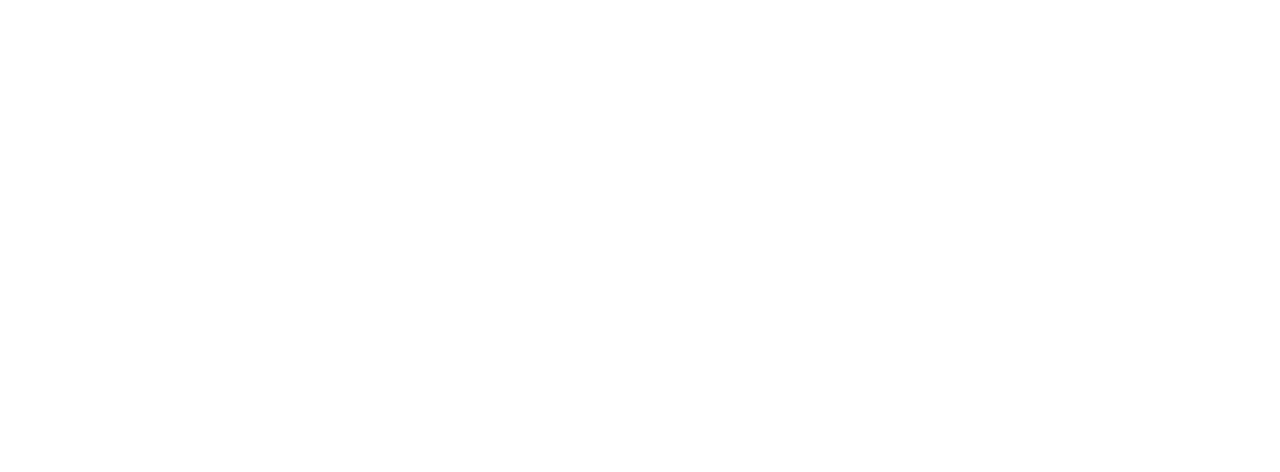
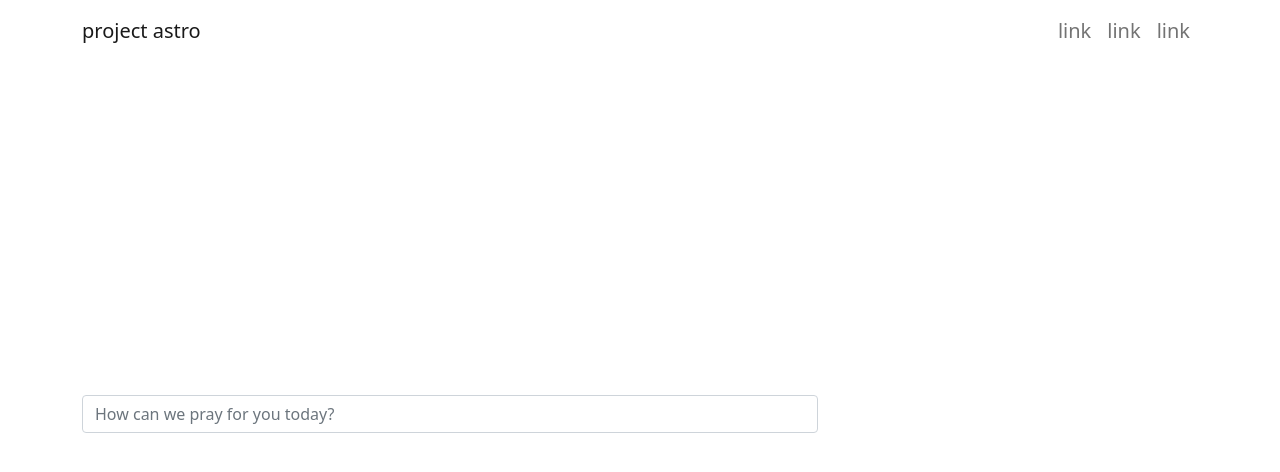
Before and after one commit to dylanfox5/project-astro, a React (Create React App) app: page / in a window 1280 px wide. Shown: the top 472 px of the page. Built offline with nearby package versions, Linux system fonts and the light colour scheme.

Commit message:
add navbar

```diff
--- a/package.json
+++ b/package.json
@@ -3,10 +3,14 @@
   "version": "0.1.0",
   "private": true,
   "dependencies": {
+    "@emotion/react": "^11.9.3",
+    "@emotion/styled": "^11.9.3",
     "@testing-library/jest-dom": "^5.16.4",
     "@testing-library/react": "^13.3.0",
     "@testing-library/user-event": "^13.5.0",
+    "bootstrap": "^5.1.3",
     "react": "^18.2.0",
+    "react-bootstrap": "^2.4.0",
     "react-dom": "^18.2.0",
     "react-scripts": "5.0.1",
     "web-vitals": "^2.1.4"
--- a/public/index.html
+++ b/public/index.html
@@ -24,7 +24,7 @@
       work correctly both with client-side routing and a non-root public URL.
       Learn how to configure a non-root public URL by running `npm run build`.
     -->
-    <title>React App</title>
+    <title>project astro</title>
   </head>
   <body>
     <noscript>You need to enable JavaScript to run this app.</noscript>
--- a/src/App.css
+++ /dev/null
@@ -1,38 +0,0 @@
-.App {
-  text-align: center;
-}
-
-.App-logo {
-  height: 40vmin;
-  pointer-events: none;
-}
-
-@media (prefers-reduced-motion: no-preference) {
-  .App-logo {
-    animation: App-logo-spin infinite 20s linear;
-  }
-}
-
-.App-header {
-  background-color: #282c34;
-  min-height: 100vh;
-  display: flex;
-  flex-direction: column;
-  align-items: center;
-  justify-content: center;
-  font-size: calc(10px + 2vmin);
-  color: white;
-}
-
-.App-link {
-  color: #61dafb;
-}
-
-@keyframes App-logo-spin {
-  from {
-    transform: rotate(0deg);
-  }
-  to {
-    transform: rotate(360deg);
-  }
-}
--- a/src/App.js
+++ b/src/App.js
@@ -1,8 +1,31 @@
+import 'bootstrap/dist/css/bootstrap.min.css';
+import CustomNavbar from './CustomNavbar';
+import Container from 'react-bootstrap/Container';
+import Row from 'react-bootstrap/Row'
+import Col from 'react-bootstrap/Col'
+import Button from 'react-bootstrap/Button';
+import InputGroup from 'react-bootstrap/InputGroup';
+import Form from 'react-bootstrap/Form';
 
 function App() {
   return (
     <div className="App">
+      <CustomNavbar />
       <div className="content">
+        <Container className="Home" id="home">
+        <Row>
+          <Col sm={12} lg={8} className="animate__animated animate__fadeInLeft animate__delay-1s">
+            <InputGroup className="mb-3">
+              <Form.Control
+                placeholder="How can we pray for you today?"
+                aria-label="How can we pray for you today?"
+                aria-describedby="basic-addon1"
+              />
+            </InputGroup>
+          </Col>
+          <Col sm={12} lg={4}></Col>
+        </Row>
+      </Container>
       </div>
     </div>
   );
--- /dev/null
+++ b/src/CustomNavbar.js
@@ -0,0 +1,23 @@
+import Navbar from 'react-bootstrap/Navbar';
+import Container from 'react-bootstrap/Container';
+import Nav from 'react-bootstrap/Nav';
+
+function CustomNavbar() {
+    return (
+        <Navbar sticky="top" variant="light" expand="lg" className="animate__animated animate__fadeInDown animate__delay-1s">
+            <Container>
+                <Navbar.Brand href="/">project astro</Navbar.Brand>
+                <Navbar.Toggle aria-controls="basic-navbar-nav"/>
+                <Navbar.Collapse id="basic-navbar-nav" className="justify-content-end">
+                    <Nav navbarScroll>
+                        <Nav.Link className="nav-item" href="#">link</Nav.Link>
+                        <Nav.Link className="nav-item" href="#">link</Nav.Link>
+                        <Nav.Link className="nav-item" href="#">link</Nav.Link>
+                    </Nav>
+                </Navbar.Collapse>
+            </Container>
+        </Navbar>
+    );
+}
+
+export default CustomNavbar;
--- a/src/index.css
+++ b/src/index.css
@@ -1,13 +1,32 @@
+@import url('https://fonts.googleapis.com/css2?family=Open+Sans:wght@300;400;500;600;700&display=swap');
+@import url('https://cdnjs.cloudflare.com/ajax/libs/animate.css/4.1.1/animate.min.css');
+
 body {
   margin: 0;
-  font-family: -apple-system, BlinkMacSystemFont, 'Segoe UI', 'Roboto', 'Oxygen',
-    'Ubuntu', 'Cantarell', 'Fira Sans', 'Droid Sans', 'Helvetica Neue',
-    sans-serif;
+  font-family: 'Open Sans', sans-serif;
   -webkit-font-smoothing: antialiased;
   -moz-osx-font-smoothing: grayscale;
 }
 
-code {
-  font-family: source-code-pro, Menlo, Monaco, Consolas, 'Courier New',
-    monospace;
+.navbar {
+  background-color: transparent;
+  backdrop-filter: blur(5px);
+  font-weight: 500;
+  font-size: 125%;
 }
+
+.nav-item:hover {
+  color: var(--green) !important;
+}
+
+.Home {
+  min-height: 90vh;
+  display: flex;
+  flex-direction: column;
+  align-items: left;
+  justify-content: center;
+}
+
+span {
+  color: var(--green);
+}
```
Also changed, not shown: 1 other file (tests, documents, lock files or other folders).
